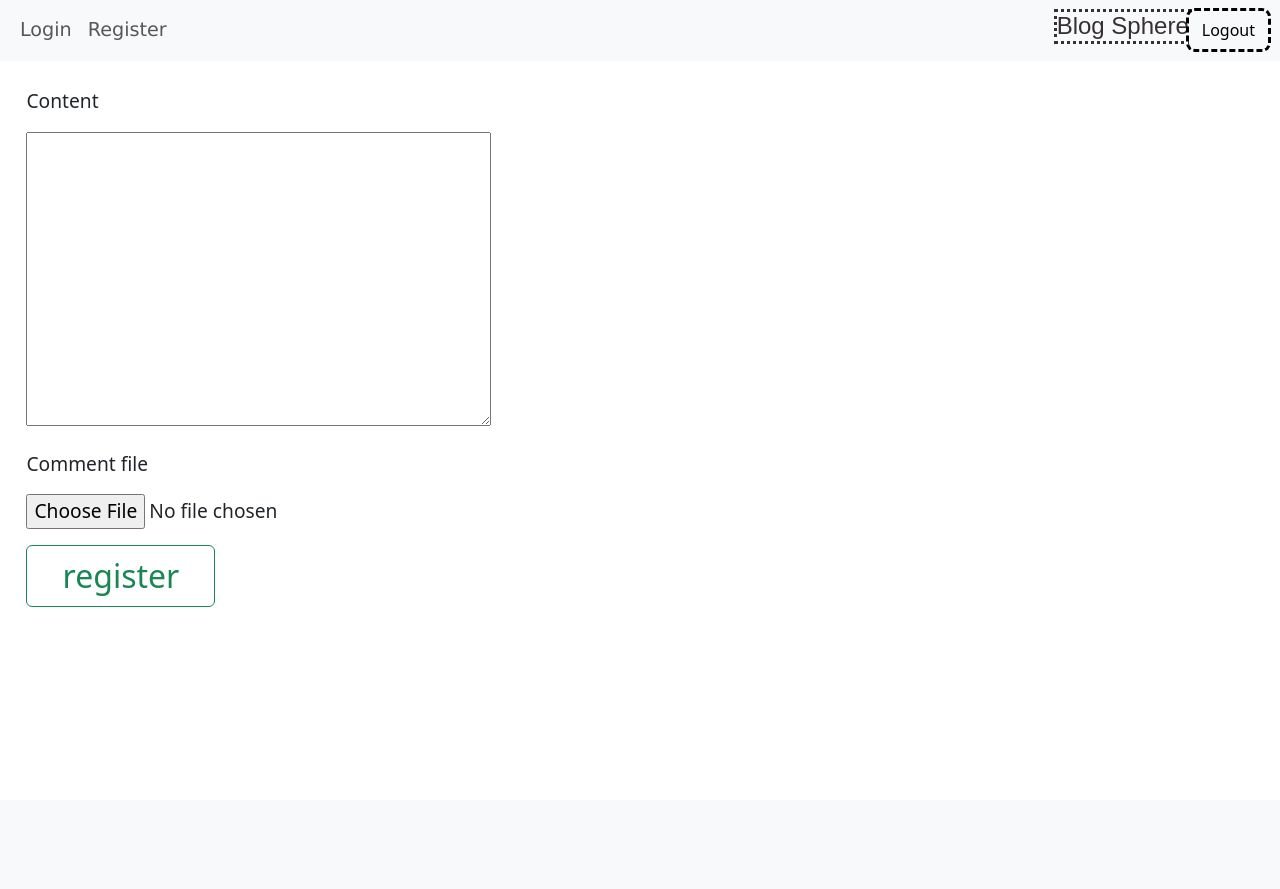
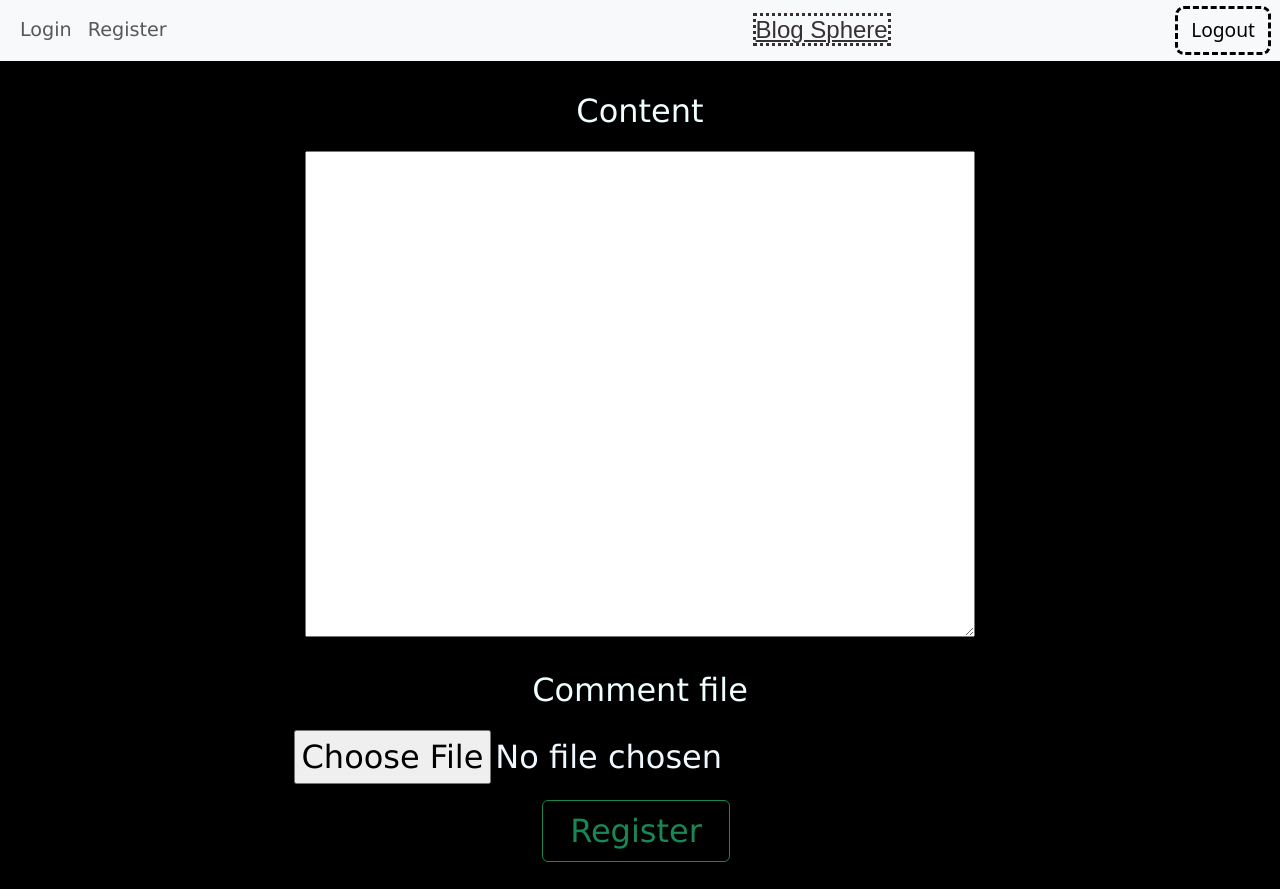
Before and after one commit to vladyslavvvvvvv/BlogSphere, a Django app: template templates/registration/register.html in a window 1280 px wide. Before the commit the page ends 607 px from the top, so only its background shows below. Run offline with Django 5.2, Linux system fonts and the light colour scheme; the template is opened without the code that fills it: values that come from a table or form of the project are taken from there, others are empty.

Commit message:
added new users and posts to data base, and added frontend

```diff
--- a/BlogSphere/settings.py
+++ b/BlogSphere/settings.py
@@ -116,8 +116,11 @@ USE_TZ = True
 # https://docs.djangoproject.com/en/5.2/howto/static-files/
 
 STATIC_URL = 'static/'
+STATICFILES_DIRS = [BASE_DIR / "static"]
 
 # Default primary key field type
 # https://docs.djangoproject.com/en/5.2/ref/settings/#default-auto-field
 
 DEFAULT_AUTO_FIELD = 'django.db.models.BigAutoField'
+MEDIA_ROOT = BASE_DIR/"media"
+MEDIA_URL = "/media/"
--- a/blogsphere_app/views.py
+++ b/blogsphere_app/views.py
@@ -13,7 +13,7 @@ class Register(CreateView):
     model = User
     form_class = UserCreationForm
     success_url = reverse_lazy("main-page")
-    template_name = "register.html"
+    template_name = "registration/register.html"
 
 class CreatePostView(CreateView, UserIsOwnerMixin):
     model = Post
--- /dev/null
+++ b/static/style.css
@@ -0,0 +1,4 @@
+.register_field_label{
+    color: azure;
+    text-align: center;
+}
--- a/templates/base.html
+++ b/templates/base.html
@@ -5,12 +5,13 @@
     <meta name="viewport" content="width=device-width, initial-scale=1.0">
     <link href="https://cdn.jsdelivr.net/npm/bootstrap@5.3.5/dist/css/bootstrap.min.css" rel="stylesheet" integrity="sha384-SgOJa3DmI69IUzQ2PVdRZhwQ+dy64/BUtbMJw1MZ8t5HZApcHrRKUc4W0kG879m7" crossorigin="anonymous">
     {% load static %}
+    <link rel="stylesheet" href="{% static 'style.css' %}">
 
 
 
 
 </head>
-<body>
+<body style="background-color: black;">
     <nav>
 
     </nav>
@@ -28,11 +29,11 @@
 
                 </ul>
 
-                <h1 style="font-family: Arial, Helvetica, sans-serif; font-size: x-large; color:rgb(55, 48, 51);outline-style: dotted;text-align: center;">Blog Sphere</h1>
+                <p class="nav-logo" style="text-align: center; margin: auto;"><a href="{% url 'main-page' %}" style="font-family: Arial, Helvetica, sans-serif; font-size: x-large; color:rgb(55, 48, 51);outline-style: dotted;text-align: center;">Blog Sphere</a></p>
 
             <form method="post">
                 {% csrf_token %}
-                <button type="button" class="btn btn-light" value="logout" style="outline-style:dashed;">Logout</button>
+                <button type="button" class="btn btn-light" value="logout" style="outline-style:dashed; font-size: larger;">Logout</button>
             </form>
             </div>
         </div>
--- a/templates/blogsphere_app/mainpage.html
+++ b/templates/blogsphere_app/mainpage.html
@@ -1,3 +1,3 @@
-{%extends "base.html"%}
+{%extends 'base.html'%}
 {%block content %}
 {% endblock %}
--- a/templates/registration/login.html
+++ b/templates/registration/login.html
@@ -1,3 +1,8 @@
 {% extends 'base.html' %}
 {%block content %}
+<form style="    font-size: xx-large;color: aliceblue;font-family: 'Lucida Sans', 'Lucida Sans Regular', 'Lucida Grande', 'Lucida Sans Unicode', Geneva, Verdana, sans-serif;outline-style: dashed;">
+    {% csrf_token %}
+    {{ form.as_p }}
+    <button class="btn btn-outline-success" type="submit">Login</button>
+</form>
 {% endblock %}
--- a/templates/registration/register.html
+++ b/templates/registration/register.html
@@ -1,13 +1,13 @@
 {% extends 'base.html' %}
 {% block content %}
-    <form method="post" style="font-size: larger; padding: 7mm;">
+    <form method="post" style="font-size: xx-large; padding: 7mm;color: aliceblue; text-align:center;font-family: 'Lucida Sans', 'Lucida Sans Regular', 'Lucida Grande', 'Lucida Sans Unicode', Geneva, Verdana, sans-serif;outline-style: groove;">
         {% csrf_token %}
         {% for field in form %}
-        <p>{{ field.label }}</p>
+        <p class="register_field_label">{{ field.label }}</p>
         <p>{{ field }}</p>
 
         {% endfor %}
-        <button class="btn btn-outline-success me-2" type="submit" value="send" style="font-size: xx-large; width: 5cm;">register</button>
+        <button class="btn btn-outline-success me-2" type="submit" value="send" style="font-size: xx-large; width: 5cm;">Register</button>
 
     </form>
 {% endblock %}
```
Also changed, not shown: media/file/008-008-008-ap25185249209234.jpg (added), media/file/images_3.jpg (added), media/file/завантаження.jpg (added), media/file/завантаження_1.jpg (added), media/file/завантаження_2.jpg (added), 1 other file.
